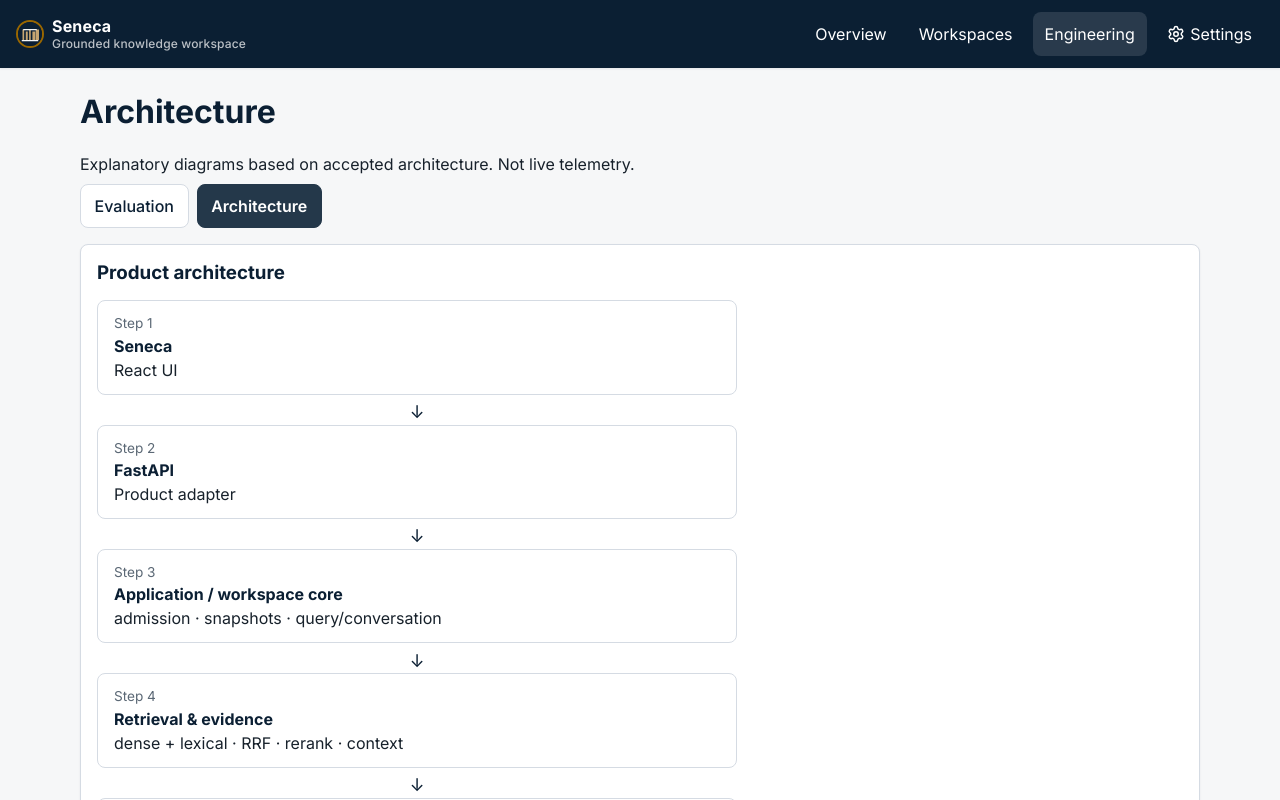
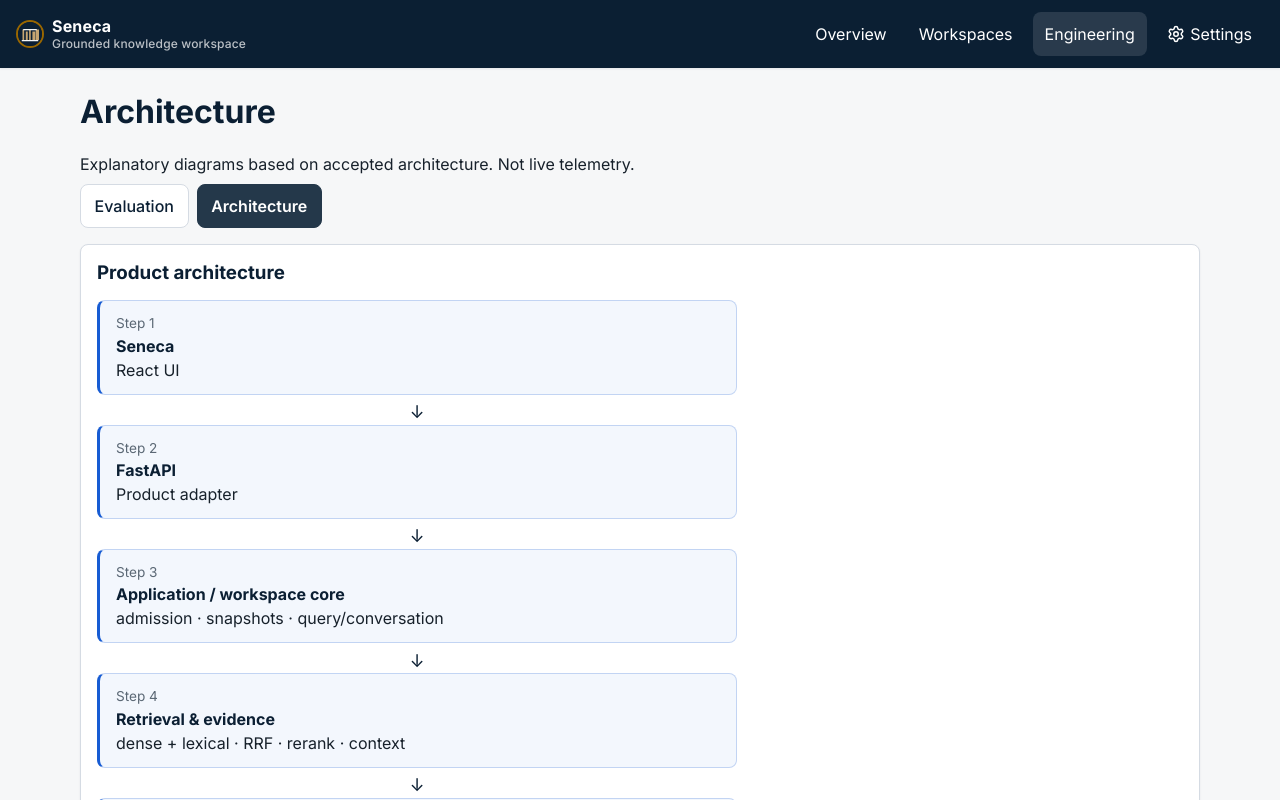
Before and after one commit to cschrupp/offline-rag, a React (Vite) app in the folder ui/: page /engineering/architecture in a window 1280 px wide. Shown: the top 800 px of the page. Built offline with nearby package versions, Linux system fonts and the light colour scheme.

Commit message:
fix(ui): 16E Rework 3 — active workflow visual hierarchy
Give architecture and status-flow steps a restrained action-tinted surface
so layers separate from white parent cards without rainbow semantics.

```diff
--- a/ui/src/styles/global.css
+++ b/ui/src/styles/global.css
@@ -1721,10 +1721,11 @@
 }
 
 .engineering-flow-steps > li {
-  border: 1px solid var(--color-border);
+  border: 1px solid rgb(23 92 211 / 22%);
+  border-inline-start: 3px solid var(--action);
   border-radius: var(--radius);
   padding: var(--space-3);
-  background: var(--surface);
+  background: rgb(23 92 211 / 5%);
 }
 
 .engineering-flow-label {
@@ -1769,9 +1770,11 @@
 }
 
 .engineering-arch-card {
-  border: 1px solid var(--color-border);
-  border-radius: var(--radius);
-  background: var(--white);
+  /* Active-path layer: pale action tint for figure-ground (not status color). */
+  border: 1px solid rgb(23 92 211 / 22%);
+  border-inline-start: 3px solid var(--action);
+  border-radius: var(--radius);
+  background: rgb(23 92 211 / 5%);
   color: var(--text);
   padding: var(--space-3) var(--space-4);
 }
@@ -1806,6 +1809,13 @@
 
 .engineering-deferred-card {
   border-style: dashed;
+  border-color: var(--color-border);
+  background: var(--surface);
+  color: var(--text);
+}
+
+.engineering-deferred-card h2 {
+  color: var(--navy);
 }
 
 .engineering-status-dl,
```
Also changed, not shown: 2 other files (tests, documents, lock files or other folders).
